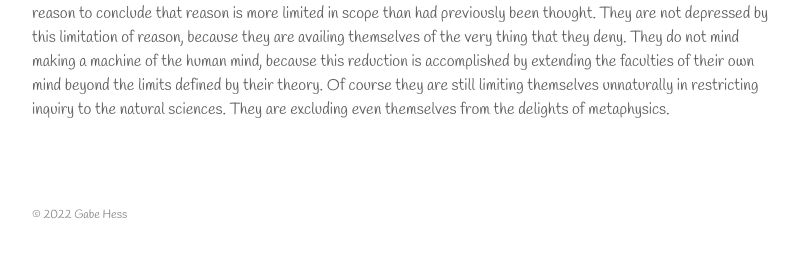
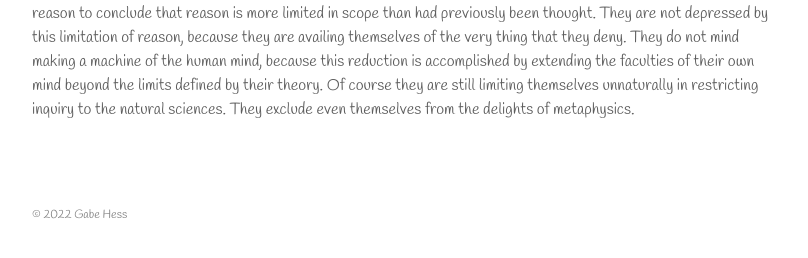
Before and after one commit to GabeHess/gabe-hess-website, a Jekyll site: the page built from _posts/2022-4-24-why-evolutionists-are-for-evolution.md, in a window 1280 px wide. Shown: the part 579-837 px from the top of the page, without its empty margins (232-1040 px from the left). Built offline with Jekyll 4.4.1, drawn with Linux system fonts in a browser that asks for light colours; some web fonts are replaced; some of the changed text lies outside the part shown.

Commit message:
Edit "Why Evolutionists are for Evolution"

```diff
--- a/_posts/2022-4-24-why-evolutionists-are-for-evolution.md
+++ b/_posts/2022-4-24-why-evolutionists-are-for-evolution.md
@@ -10,4 +10,4 @@ The premise of this essay is that it is useful to explain any fact which might c
 
 The problem is this: some men whose careers consist in the exercise of reason use their reason to refute the proposition that man is a rational animal. Evolutionary biologists insist that evolutionary mechanisms can be found which explain human culture without reference to reason. They say that men believe in God because this belief binds them together, rather than because a God might exist and some have concluded that He does. And, though their findings would call into question their method, they do not seem disturbed by their findings.
 
-This, of course, is the solution to the problem. These scientists use their reason to make the world intelligible. They exercise the very faculties that, through the exercise of those faculties, they deny. In other words, they use their reason to conclude that reason is more limited in scope than had previously been thought. They are not depressed by this limitation of reason, because they are availing themselves of the very thing that they deny. They do not mind making a machine of the human mind, because this reduction is accomplished by extending the faculties of their own mind beyond the limits defined by their theory. Of course they are still limiting themselves unnaturally in restricting inquiry to the natural sciences. They are excluding even themselves from the delights of metaphysics.
+This, of course, is the solution to the problem. These scientists use their reason to make the world intelligible. They exercise the very faculties that, through the exercise of those faculties, they deny. In other words, they use their reason to conclude that reason is more limited in scope than had previously been thought. They are not depressed by this limitation of reason, because they are availing themselves of the very thing that they deny. They do not mind making a machine of the human mind, because this reduction is accomplished by extending the faculties of their own mind beyond the limits defined by their theory. Of course they are still limiting themselves unnaturally in restricting inquiry to the natural sciences. They exclude even themselves from the delights of metaphysics.
```
